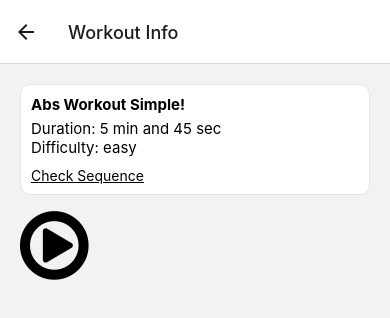
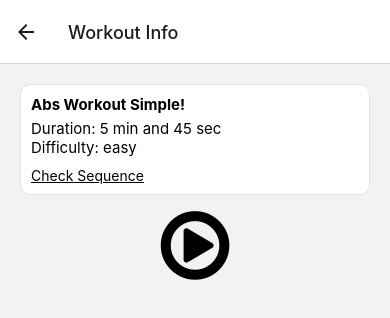
Before and after one commit to DrewIndeed/react-native-projects, a React Native app in the folder workout-app/: screen / in a window 390 px wide. Both pictures are taken after a click on the element 195 px from the left and 175 px from the top of the page. Shown: the top 318 px of the page. Built offline with nearby package versions, Linux system fonts and the light colour scheme.

Commit message:
57: workout-app: improve styling Count Down

```diff
--- a/workout-app/screens/WorkoutDetailScreen.tsx
+++ b/workout-app/screens/WorkoutDetailScreen.tsx
@@ -87,7 +87,7 @@ const WorkoutDetailScreen = ({ route }: DetailNavigation) => {
           </View>
         </CustomModal>
       </WorkoutItem>
-      <View>
+      <View style={styles.centerView}>
         {sequence.length === 0 && (
           <FontAwesome
             name="play-circle-o"
@@ -99,7 +99,7 @@ const WorkoutDetailScreen = ({ route }: DetailNavigation) => {
         {/* if there are sequence items and duration starts coungting and is counting down */}
         {sequence.length > 0 && countDown >= 0 && (
           <View>
-            <Text>{countDown}</Text>
+            <Text style={{ fontSize: 30 }}>{countDown}</Text>
           </View>
         )}
       </View>
@@ -117,13 +117,14 @@ const styles = StyleSheet.create({
     marginBottom: 20,
     fontWeight: 'bold',
   },
-  centerView: {
-    flex: 1,
-    justifyContent: 'center',
+  sequenceItem: {
     alignItems: 'center',
   },
-  sequenceItem: {
+  centerView: {
+    flexDirection: 'row',
+    justifyContent: 'space-around',
     alignItems: 'center',
+    marginBottom: 20,
   },
 });
 
```
